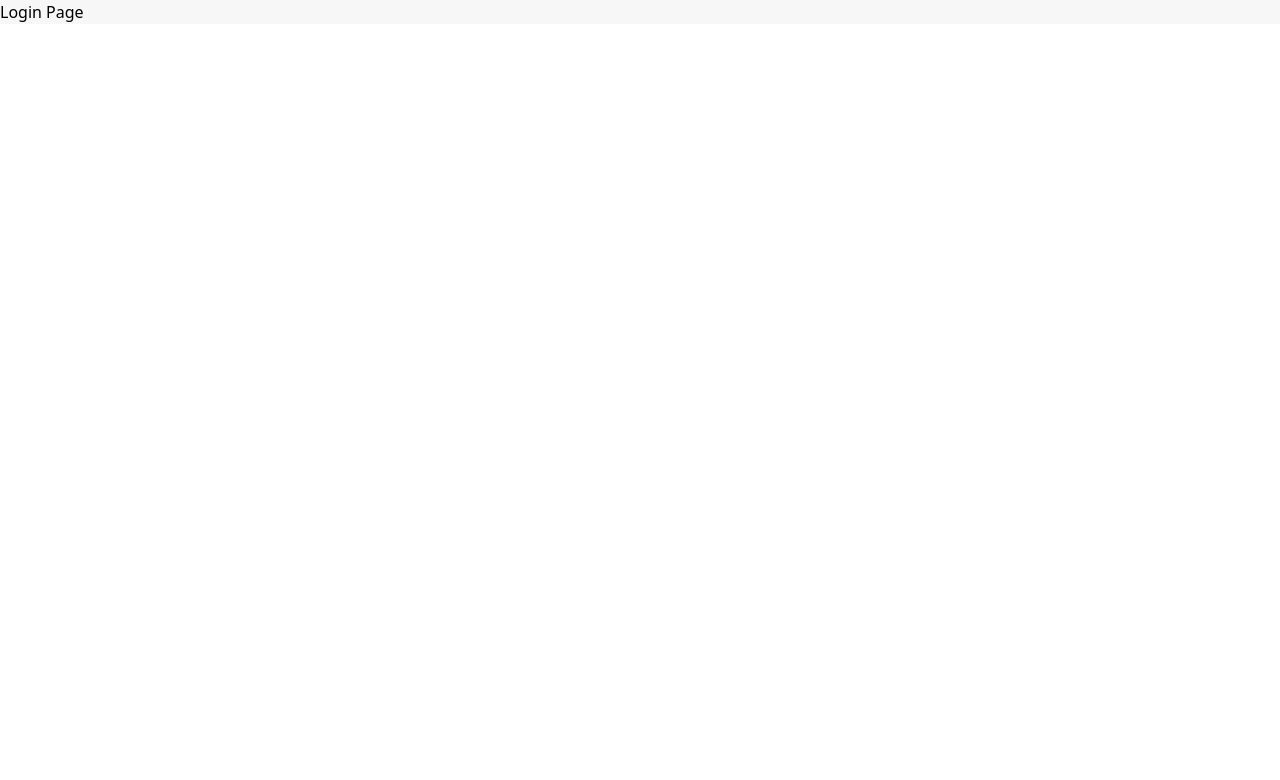
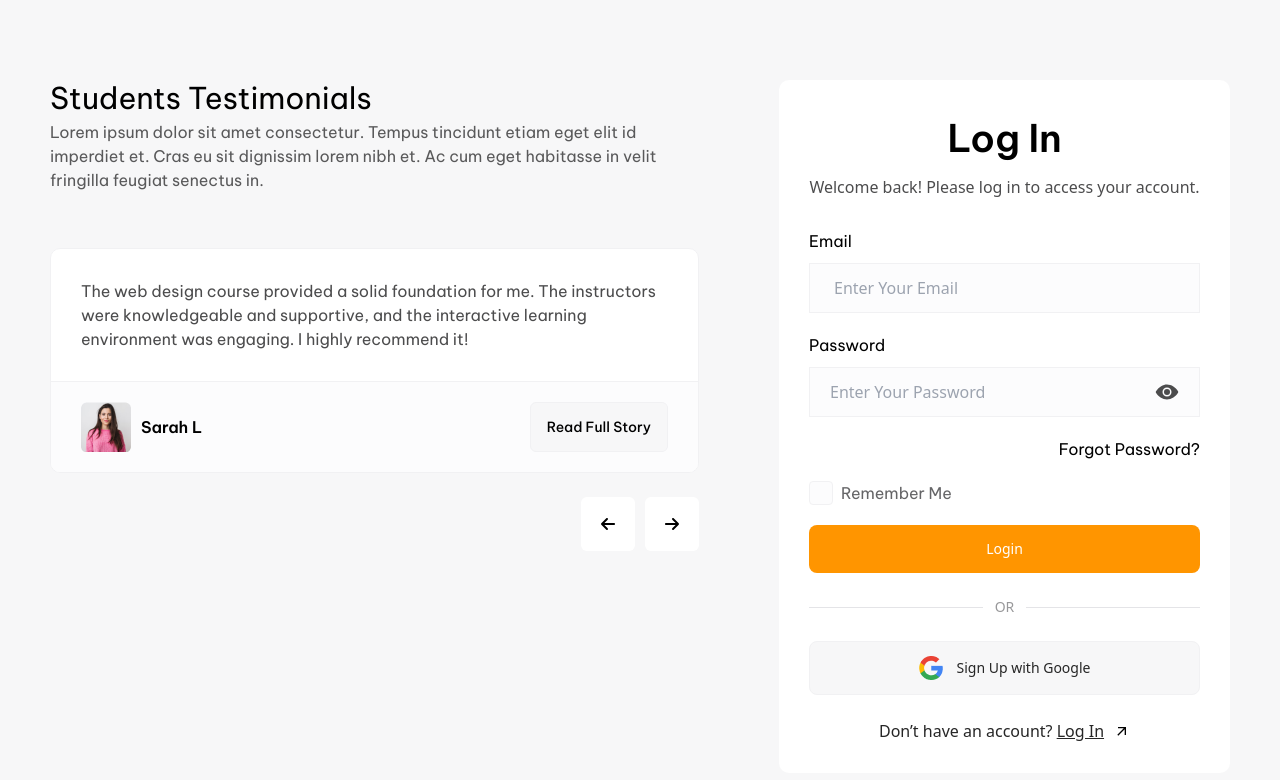
Before and after one commit to HaidarSHaaban6/Online-Course-Website, a React (Vite) app: page /login in a window 1280 px wide. Shown: the top 780 px of the page. Built offline with nearby package versions, Linux system fonts and the light colour scheme.

Commit message:
login added

```diff
--- a/src/App.css
+++ b/src/App.css
@@ -884,10 +884,6 @@ video {
   margin-bottom: 2.5rem;
 }
 
-.mb-14 {
-  margin-bottom: 3.5rem;
-}
-
 .mb-2 {
   margin-bottom: 0.5rem;
 }
@@ -958,10 +954,6 @@ video {
 
 .h-px {
   height: 1px;
-}
-
-.w-1\/2 {
-  width: 50%;
 }
 
 .w-6 {
@@ -985,14 +977,6 @@ video {
   width: 100%;
 }
 
-.w-\[45\%\] {
-  width: 45%;
-}
-
-.w-\[55\%\] {
-  width: 55%;
-}
-
 .grow {
   flex-grow: 1;
 }
@@ -1026,10 +1010,6 @@ video {
   justify-content: flex-start;
 }
 
-.justify-end {
-  justify-content: flex-end;
-}
-
 .justify-center {
   justify-content: center;
 }
@@ -1052,11 +1032,6 @@ video {
        column-gap: 0.625rem;
 }
 
-.gap-x-20 {
-  -moz-column-gap: 5rem;
-       column-gap: 5rem;
-}
-
 .gap-y-5 {
   row-gap: 1.25rem;
 }
@@ -1161,10 +1136,6 @@ video {
      object-fit: cover;
 }
 
-.p-10 {
-  padding: 2.5rem;
-}
-
 .p-3 {
   padding: 0.75rem;
 }
@@ -1232,11 +1203,6 @@ video {
   padding-bottom: 14px;
 }
 
-.py-\[50px\] {
-  padding-top: 50px;
-  padding-bottom: 50px;
-}
-
 .pr-5 {
   padding-right: 1.25rem;
 }
@@ -1247,6 +1213,10 @@ video {
 
 .text-center {
   text-align: center;
+}
+
+.text-end {
+  text-align: end;
 }
 
 .font-vietnam {
@@ -1258,17 +1228,8 @@ video {
   line-height: 2rem;
 }
 
-.text-3xl {
-  font-size: 1.875rem;
-  line-height: 2.25rem;
-}
-
 .text-\[28px\] {
   font-size: 28px;
-}
-
-.text-\[38px\] {
-  font-size: 38px;
 }
 
 .text-base {
@@ -1393,14 +1354,14 @@ video {
     order: 2;
   }
 
+  .lg\:mb-14 {
+    margin-bottom: 3.5rem;
+  }
+
   .lg\:mt-0 {
     margin-top: 0px;
   }
 
-  .lg\:mb-14 {
-    margin-bottom: 3.5rem;
-  }
-
   .lg\:w-\[45\%\] {
     width: 45%;
   }
@@ -1417,30 +1378,12 @@ video {
     justify-content: flex-end;
   }
 
-  .lg\:gap-x-20 {
-    -moz-column-gap: 5rem;
-         column-gap: 5rem;
-  }
-
-  .lg\:py-0 {
-    padding-top: 0px;
-    padding-bottom: 0px;
-  }
-
   .lg\:pl-20 {
     padding-left: 5rem;
   }
 
   .lg\:pt-0 {
     padding-top: 0px;
-  }
-
-  .lg\:text-\[30px\] {
-    font-size: 30px;
-  }
-
-  .lg\:text-\[38px\] {
-    font-size: 38px;
   }
 
   .lg\:text-3xl {
@@ -1448,6 +1391,10 @@ video {
     line-height: 2.25rem;
   }
 
+  .lg\:text-\[38px\] {
+    font-size: 38px;
+  }
+
   .lg\:text-base {
     font-size: 1rem;
     line-height: 1.5rem;
@@ -1459,10 +1406,6 @@ video {
     margin-bottom: 60px;
   }
 
-  .custom-xl\:mb-10 {
-    margin-bottom: 2.5rem;
-  }
-
   .custom-xl\:p-10 {
     padding: 2.5rem;
   }
@@ -1495,20 +1438,32 @@ video {
     line-height: 1.5rem;
   }
 
-  .custom-xl\:text-\[30px\] {
-    font-size: 30px;
-  }
-
   .custom-xl\:leading-\[57px\] {
     line-height: 57px;
   }
 }
 
 @media (min-width: 1920px) {
+  .custom-2xl\:mb-20 {
+    margin-bottom: 5rem;
+  }
+
+  .custom-2xl\:mb-3 {
+    margin-bottom: 0.75rem;
+  }
+
+  .custom-2xl\:mb-8 {
+    margin-bottom: 2rem;
+  }
+
   .custom-2xl\:mb-\[30px\] {
     margin-bottom: 30px;
   }
 
+  .custom-2xl\:mb-\[50px\] {
+    margin-bottom: 50px;
+  }
+
   .custom-2xl\:mb-\[6px\] {
     margin-bottom: 6px;
   }
@@ -1517,24 +1472,8 @@ video {
     margin-bottom: 80px;
   }
 
-  .custom-2xl\:mb-3 {
-    margin-bottom: 0.75rem;
-  }
-
-  .custom-2xl\:mb-\[50px\] {
-    margin-bottom: 50px;
-  }
-
-  .custom-2xl\:mb-8 {
-    margin-bottom: 2rem;
-  }
-
   .custom-2xl\:mt-8 {
     margin-top: 2rem;
-  }
-
-  .custom-2xl\:mb-20 {
-    margin-bottom: 5rem;
   }
 
   .custom-2xl\:h-\[63px\] {
@@ -1558,11 +1497,6 @@ video {
          column-gap: 1rem;
   }
 
-  .custom-2xl\:gap-x-\[100px\] {
-    -moz-column-gap: 100px;
-         column-gap: 100px;
-  }
-
   .custom-2xl\:gap-y-6 {
     row-gap: 1.5rem;
   }
@@ -1595,6 +1529,11 @@ video {
     padding-right: 50px;
   }
 
+  .custom-2xl\:py-5 {
+    padding-top: 1.25rem;
+    padding-bottom: 1.25rem;
+  }
+
   .custom-2xl\:py-8 {
     padding-top: 2rem;
     padding-bottom: 2rem;
@@ -1610,17 +1549,17 @@ video {
     padding-bottom: 18px;
   }
 
-  .custom-2xl\:py-5 {
-    padding-top: 1.25rem;
-    padding-bottom: 1.25rem;
+  .custom-2xl\:pl-\[100px\] {
+    padding-left: 100px;
   }
 
   .custom-2xl\:pr-\[30px\] {
     padding-right: 30px;
   }
 
-  .custom-2xl\:pl-\[100px\] {
-    padding-left: 100px;
+  .custom-2xl\:text-4xl {
+    font-size: 2.25rem;
+    line-height: 2.5rem;
   }
 
   .custom-2xl\:text-5xl {
@@ -1633,11 +1572,6 @@ video {
     line-height: 1.75rem;
   }
 
-  .custom-2xl\:text-4xl {
-    font-size: 2.25rem;
-    line-height: 2.5rem;
-  }
-
   .custom-2xl\:leading-\[72px\] {
     line-height: 72px;
   }
--- a/src/Services/AuthService.ts
+++ b/src/Services/AuthService.ts
@@ -5,7 +5,19 @@ class AuthService {
     const emailPattern = /^[^\s@]+@[^\s@]+\.[^\s@]+$/;
     return emailPattern.test(email);
   }
-  public static logUserIn(users: User[], loginUser: User) {
+  private static validatePassword(password: string) {
+    let error = "";
+    if (password.length == 0) {
+      error = "Password field is required";
+    } else {
+      if (password.length < 8) {
+        error = "Password should be 8 charechters or more";
+      }
+    }
+    return error;
+  }
+
+  public static SignUserIn(users: User[], loginUser: User) {
     // the errors messages
     let errors: User = {
       fullName: "",
@@ -36,12 +48,37 @@ class AuthService {
       }
     }
     // validating the password
-    if (loginUser.password.length == 0) {
-      errors.password = "Password field is required";
+    const passwordError = this.validatePassword(loginUser.password);
+    if (passwordError) {
+      errors.password = passwordError;
+      errorsExits = true;
+    }
+
+    return { errors, errorsExits };
+  }
+
+  public static logUserIn(email: string, password: string) {
+    let errors = {
+      fullName: "",
+      email: "",
+      password: "",
+    };
+    let errorsExits;
+
+    //validating the password
+    const passwordError = this.validatePassword(password);
+    if (passwordError) {
+      errors.password = passwordError;
+      errorsExits = true;
+    }
+
+    //validating the email
+    if (email.length == 0) {
+      errors.email = "Email field is required";
       errorsExits = true;
     } else {
-      if (loginUser.password.length < 8) {
-        errors.password = "Password should be 8 charechters or more";
+      if (!this.isValidEmail(email)) {
+        errors.email = "This field should be an Email!";
         errorsExits = true;
       }
     }
--- a/src/navigation/layouts/MustNotBeLoggedIn.tsx
+++ b/src/navigation/layouts/MustNotBeLoggedIn.tsx
@@ -1,7 +1,15 @@
-import { Outlet } from "react-router-dom";
+import { useSelector } from "react-redux";
+import { Outlet, useNavigate } from "react-router-dom";
+import { RootState } from "../../redux/store";
+import { useEffect } from "react";
 
 const MustNotBeLoggedIn = () => {
-    //here we put the check if_logged_in and redirect to home if true
+  //here we put the check if_logged_in and redirect to home if true
+  const currentUser = useSelector((state: RootState) => state.auth.currentUser);
+  const navigate = useNavigate();
+  useEffect(() => {
+    if (currentUser) navigate("/");
+  }, [currentUser]);
   return <Outlet />;
 };
 
--- a/src/pages/HomePage.tsx
+++ b/src/pages/HomePage.tsx
@@ -1,5 +1,4 @@
 import ButtonContainer from "../ui/ButtonContainer";
-import CustomButton from "../ui/CustomButton";
 import HomeCoursesCard from "../ui/HomeCoursesCard";
 import SectionTitle from "../ui/SectionTitle";
 import test from "./../assets/img/Courses/Image.png";
@@ -12,6 +11,7 @@ const HomePage = () => {
     console.log("test");
     return "hi";
   }
+
   return (
     <div className="custom-container">
       <div className="grid grid-cols-1 sm:grid-cols-2">
--- a/src/pages/LoginPage.tsx
+++ b/src/pages/LoginPage.tsx
@@ -1,5 +1,114 @@
+import { useEffect, useState } from "react";
+import AuthForm from "../ui/AuthForm";
+import StudentsTestimonials from "../components/StudentsTestimonials";
+import LabeledInput from "../ui/LabeledInput";
+import Checkbox from "../ui/Checkbox";
+import { useDispatch, useSelector } from "react-redux";
+import { useNavigate } from "react-router-dom";
+import { RootState } from "../redux/store";
+import { signUserIn } from "../redux/Slice/AuthSlice";
+
+export interface LogInData {
+  email: string;
+  password: string;
+  rememberMe: boolean;
+}
+
 const LoginPage = () => {
-  return <div>Login Page</div>;
+  const [logInError, setLogInError] = useState<string>("");
+  const [logIn, setLogIn] = useState<LogInData>({
+    email: "",
+    password: "",
+    rememberMe: false,
+  });
+  const dispatch = useDispatch();
+  const navigate = useNavigate();
+  const currentUser = useSelector((state: RootState) => state.auth.currentUser);
+  const error = useSelector((state: RootState) => state.auth.error);
+
+  const handleLogIn = () => {
+    console.log("");
+
+    try {
+      dispatch(
+        signUserIn({
+          email: logIn.email,
+          password: logIn.password,
+        })
+      );
+      setLogInError("");
+      console.log(currentUser);
+    } catch (error: any) {
+      setLogInError(error.message);
+    }
+  };
+
+  useEffect(() => {
+    if (currentUser) navigate("/");
+  }, [currentUser]);
+
+  return (
+    <div className="custom-container">
+      <div className="flex py-20 flex-wrap">
+        <div className="w-full lg:w-[55%] relative order-2 lg:order-1">
+          <div className="sticky top-10 pt-[50px] lg:pt-0">
+            <StudentsTestimonials />
+          </div>
+        </div>
+        <div className="w-full lg:w-[45%] order-1 lg:order-2 lg:pl-20 custom-2xl:pl-[100px]">
+          <AuthForm
+            title="Log In"
+            subTitle="Welcome back! Please log in to access your account."
+            buttonText="Login"
+            linkText="Log In"
+            link="/signUp"
+            linkPrefixText="Don’t have an account? "
+            handleOnclick={handleLogIn}
+          >
+            <div className="flex flex-col gap-y-5 custom-2xl:gap-y-6">
+              {logInError && (
+                <p className="font-vietnam text-base font-normal text-red-500">
+                  {logInError}
+                </p>
+              )}
+              <LabeledInput<LogInData>
+                name="email"
+                label="Email"
+                placeholder="Enter Your Email"
+                inputType="email"
+                error={error?.email || ""}
+                data={logIn.email}
+                setData={setLogIn}
+              />
+              <LabeledInput<LogInData>
+                name="password"
+                label="Password"
+                placeholder="Enter Your Password"
+                inputType="password"
+                error={error?.password || ""}
+                data={logIn.password}
+                setData={setLogIn}
+              />
+              <p className="text-end font-base font-vietnam hover:cursor-pointer">
+                Forgot Password?
+              </p>
+              <Checkbox<LogInData>
+                text={
+                  <p className="font-vietnam text-base font-normal text-grey/40">
+                    Remember Me
+                  </p>
+                }
+                name="rememberMe"
+                error=""
+                data={logIn.rememberMe}
+                setData={setLogIn}
+              />
+            </div>
+          </AuthForm>
+        </div>
+      </div>
+    </div>
+  );
 };
 
 export default LoginPage;
--- a/src/redux/Slice/AuthSlice.ts
+++ b/src/redux/Slice/AuthSlice.ts
@@ -25,7 +25,7 @@ const authSlice = createSlice({
   initialState,
   reducers: {
     registerUser: (state, action) => {
-      const { errors, errorsExits } = AuthService.logUserIn(
+      const { errors, errorsExits } = AuthService.SignUserIn(
         state.users,
         action.payload
       );
@@ -34,15 +34,28 @@ const authSlice = createSlice({
         state.users.push(action.payload);
         state.currentUser = action.payload;
         state.error = null;
+        console.log(JSON.parse(JSON.stringify(state.users)), state.currentUser);
+
       }
     },
     signUserIn: (state, action) => {
       const user: User = action.payload;
-      const userData: User | undefined = state.users.find(
-        (u) => user.email === u.email && user.password === u.password
+      const { errors, errorsExits } = AuthService.logUserIn(
+        user.email,
+        user.password
       );
-      if (userData) state.currentUser = userData;
-      else throw new Error("email or password is not valid");
+      if (errorsExits) {
+        state.error = errors;
+      } else {
+        state.error = null;
+        const userData: User | undefined = state.users.find(
+          (u) => user.email === u.email && user.password === u.password
+        );
+        console.log(userData, state.users);
+
+        if (userData) state.currentUser = userData;
+        else throw new Error("email or password is not valid");
+      }
     },
     logUserOut: (state) => {
       state.currentUser = null;
--- a/src/ui/Checkbox.tsx
+++ b/src/ui/Checkbox.tsx
@@ -1,16 +1,15 @@
-import React, { useState } from "react";
+import React from "react";
 import { TiTick } from "react-icons/ti";
-import { SignUpData } from "../pages/SignUpPage";
 
-interface CheckboxProps {
+interface CheckboxProps<T> {
   text: React.ReactNode;
   name: string;
   data: boolean;
   error: string;
-  setData: React.Dispatch<React.SetStateAction<SignUpData>>;
+  setData: React.Dispatch<React.SetStateAction<T>>;
 }
 
-const Checkbox = ({ text, name, data, error, setData }: CheckboxProps) => {
+const Checkbox =<T, > ({ text, name, data, error, setData }: CheckboxProps<T>) => {
   return (
     <div>
       <div className="flex items-center gap-x-2">
--- a/src/ui/LabeledInput.tsx
+++ b/src/ui/LabeledInput.tsx
@@ -1,17 +1,16 @@
 import { useState } from "react";
 import { IoEye, IoEyeOff } from "react-icons/io5";
-import { SignUpData } from "../pages/SignUpPage";
 
-interface LabeledInputProps {
+interface LabeledInputProps<T> {
   label: string;
   inputType: string;
   placeholder: string;
   name: string;
   error: string;
-  setData: React.Dispatch<React.SetStateAction<SignUpData>>;
+  setData: React.Dispatch<React.SetStateAction<T>>;
   data: string;
 }
-const LabeledInput = ({
+const LabeledInput =<T, > ({
   label,
   inputType,
   placeholder,
@@ -19,7 +18,7 @@ const LabeledInput = ({
   error,
   setData,
   data,
-}: LabeledInputProps) => {
+}: LabeledInputProps<T>) => {
   const [showPass, setShowPass] = useState(false);
   const setNewValue = (e: React.ChangeEvent<HTMLInputElement>) => {
     setData((prev) => ({ ...prev, [name]: e.target.value }));
```
Also changed, not shown: src/pages/SignUpPage.tsx (+4 -4 lines).
